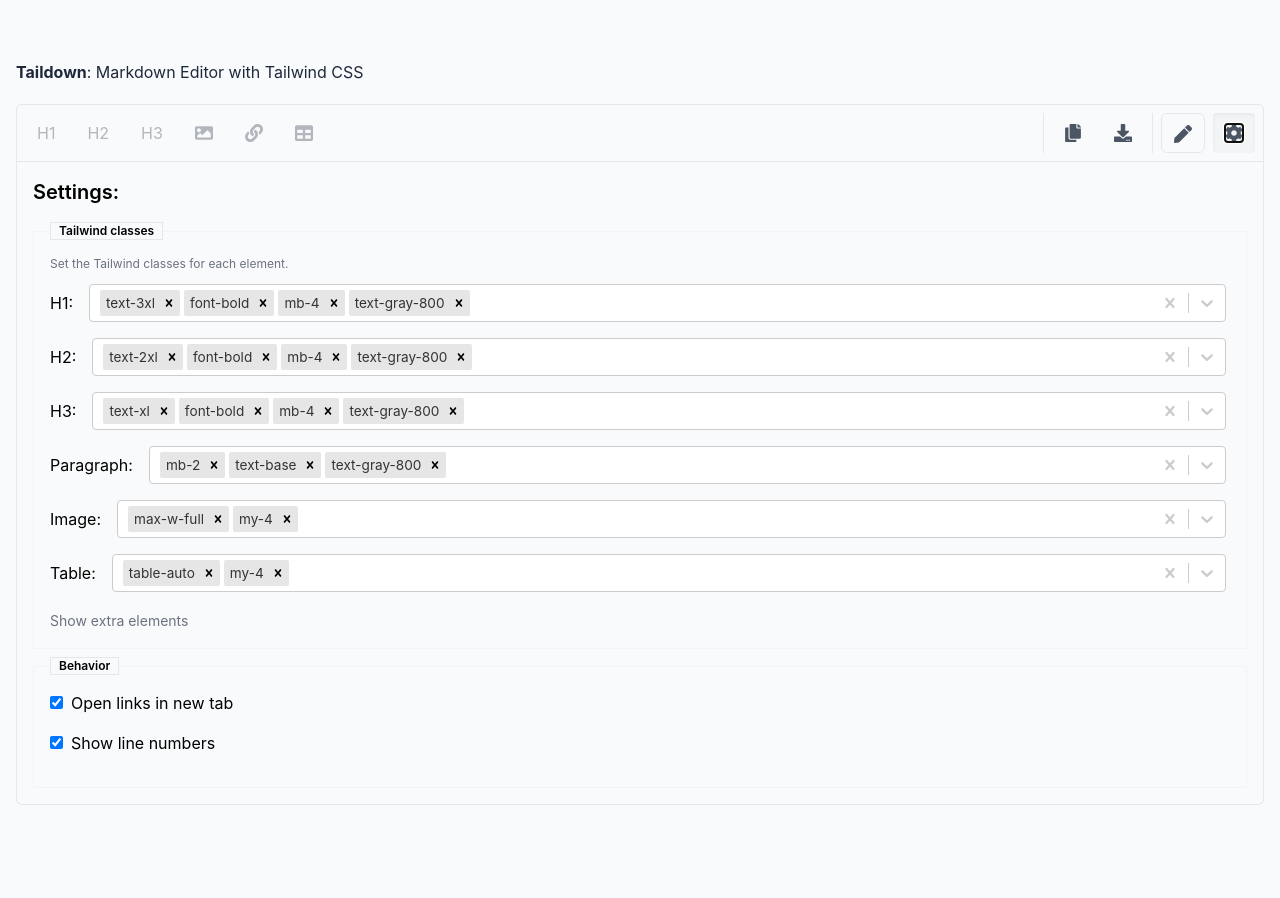
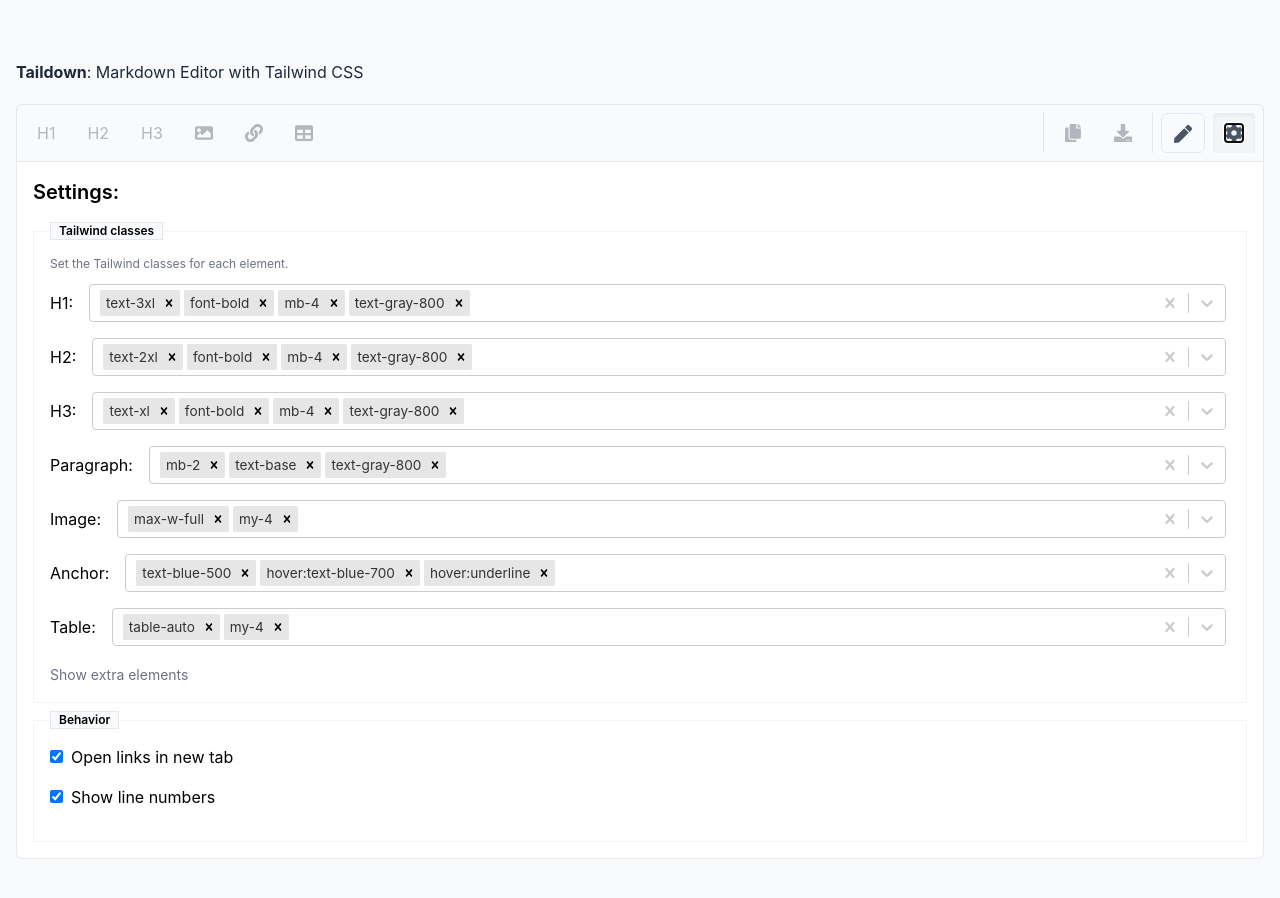
Before and after one commit to taildown/taildown.github.io, a React (Create React App) app: page / in a window 1280 px wide. Both pictures are taken after a click on the button 1234 px from the left and 133 px from the top of the page. Built offline with nearby package versions, Linux system fonts and the light colour scheme.

Commit message:
feat: allow users to create new classes

```diff
--- a/src/MarkdownConverter.tsx
+++ b/src/MarkdownConverter.tsx
@@ -169,6 +169,7 @@
             <hr className='bg-gray-200 h-[inherit] ml-auto w-[1px]' />
             <Tooltip id="copy-tooltip" />
             <BarButton
+                disabled={editionMode === 'config'}
                 label={
                     <FaCopy
                         data-tooltip-id="copy-tooltip"
@@ -179,6 +180,7 @@
             />
             <Tooltip id="download-tooltip" />
             <BarButton
+                disabled={editionMode === 'config'}
                 label={
                 <FaDownload
                     className="text-[18px]"
@@ -242,7 +244,7 @@
             </div>
         )}
         {editionMode === 'config' && (
-            <div className="w-full border-x border-b border-gray-200 rounded-b-md p-4 flex flex-col text-left">
+            <div className="bg-white w-full border-x border-b border-gray-200 rounded-b-md p-4 flex flex-col text-left">
             <h2 className="text-xl font-semibold mb-2">Settings:</h2>
             <ConfigFieldset
                 legend="Tailwind classes"
@@ -289,6 +291,13 @@
                 </div>
                 <div className="mb-4">
                     <ClassesSelector
+                        name="Anchor:"
+                        value={tailwindClasses.a}
+                        onChange={e => handleConfigChange(e, 'a')}
+                    />
+                </div>
+                <div className="mb-4">
+                    <ClassesSelector
                         name="Table:"
                         value={tailwindClasses.table}
                         onChange={e => handleConfigChange(e, 'table')}
@@ -321,13 +330,6 @@
                             name="Emphasis:"
                             value={tailwindClasses.em}
                             onChange={e => handleConfigChange(e, 'em')}
-                        />
-                    </div>
-                    <div className="mb-4">
-                        <ClassesSelector
-                            name="Link:"
-                            value={tailwindClasses.a}
-                            onChange={e => handleConfigChange(e, 'a')}
                         />
                     </div>
                 </div>
--- a/src/components/ClassesSelector.tsx
+++ b/src/components/ClassesSelector.tsx
@@ -1,4 +1,4 @@
-import Select from 'react-select'
+import CreatableSelect from 'react-select/creatable';
 import allTailwindClassesList from '../tailwindClasses';
 
 interface ClassesSelectorProps {
@@ -13,7 +13,7 @@
     return (
         <label className='flex items-center w-full'>
             <span>{name}</span>
-            <Select
+            <CreatableSelect
                 options={options}
                 className="ml-3 px-1 grow-1 w-full"
                 isMulti
```
